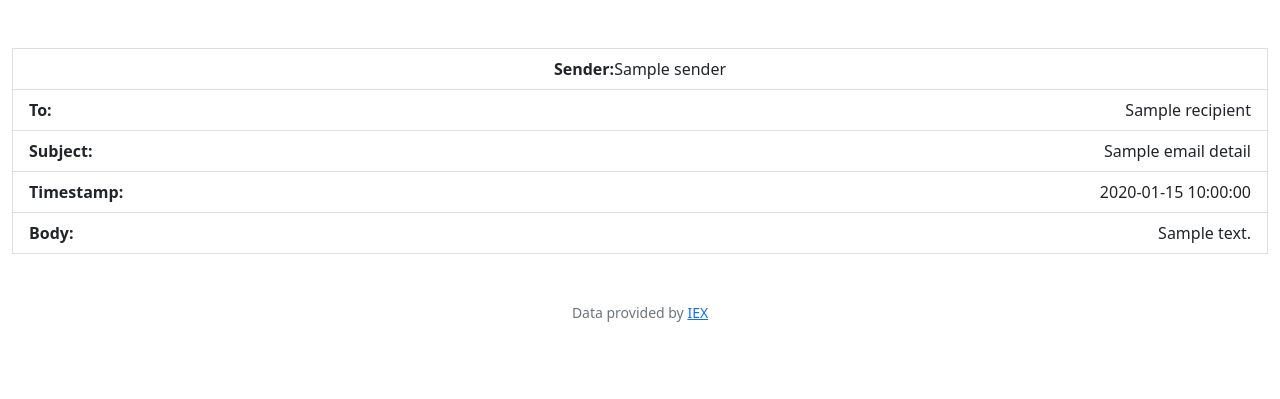
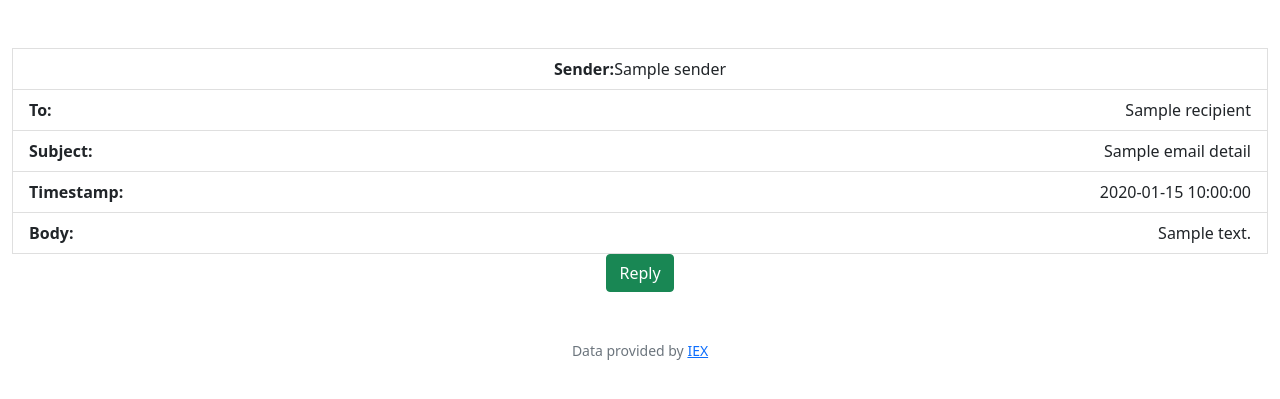
Before and after one commit to Fairmon26/portfolio, a Flask app: template project/templates/email.html in a window 1280 px wide. Shown: the part 76-475 px from the top of the page. Run offline with Flask 2, Linux system fonts and the light colour scheme; the template is opened without the code that fills it: most values are stand-ins (such as "Sample title", 1, 10 or a date in 2020); some libraries are stand-ins or nearby versions.

Commit message:
Wed, Nov 2, 2022, 4:29 PM +00:00

```diff
--- a/project/templates/email.html
+++ b/project/templates/email.html
@@ -21,5 +21,11 @@
         <div class="list-group-item">
             <strong>Body:</strong> {{ emailDetail.Body }}
         </div>
+        <div>
+            <form action="reply" methods="post">
+                <input type="hidden" name="emailId" value="{{ emailDetail.id }}">
+                <input type="submit" class="btn btn-success" value="Reply">
+            </form>
+        </div>
     </div>
 {% endblock %}
```
